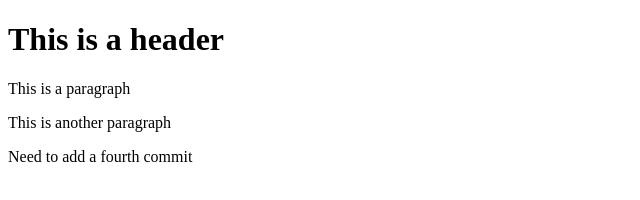
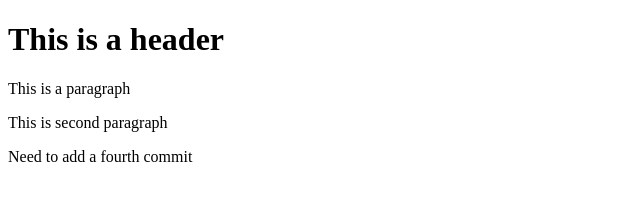
Before and after one commit to samizares/git-test, a plain HTML site: page index.html in a window 1280 px wide. Shown: the full height of the page, 0-640 px from the left. Drawn offline with Linux system fonts and the light colour scheme.

Commit message:
fifth commit

```diff
--- a/index.html
+++ b/index.html
@@ -4,7 +4,7 @@
 	<body>
 		<h1> This is a header</h1>
 		<p>This is a paragraph</p>
-		<p>This is another paragraph</p>
+		<p>This is second paragraph</p>
 		<p>Need to add a fourth commit</p>
 	</body>
 </html>
```
